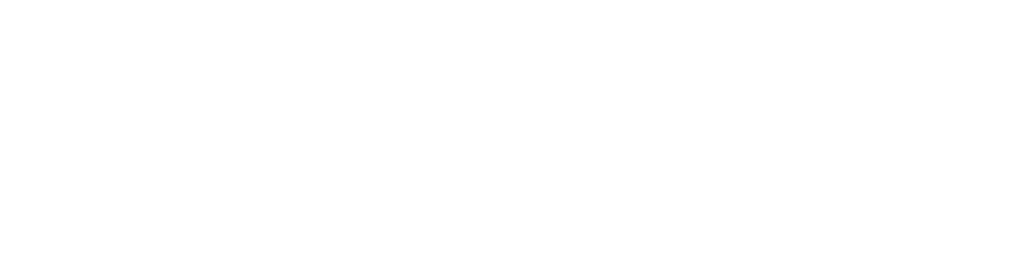
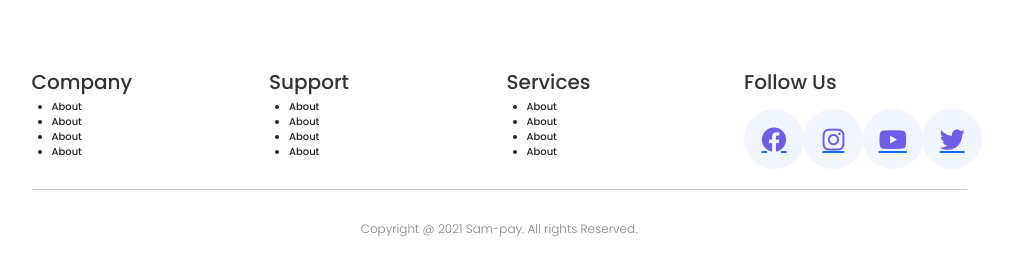
Before and after one commit to samstyle321/sam-pay, a React (Create React App) app: page / in a window 1280 px wide. Shown: the part 3967-4243 px from the top of the page, without its empty margins (141-1154 px from the left). Before the commit the page ends 4037 px from the top, so only its background shows below. Built offline with nearby package versions, Linux system fonts and the light colour scheme.

Commit message:
Footer Component

```diff
--- a/src/App.js
+++ b/src/App.js
@@ -7,6 +7,7 @@
 import AboutUs from "./AboutUs";
 import Services from "./Services";
 import ContactUs from "./ContactUs";
+import Footer from "./Footer";
 const App = () => {
   return (
     <>
@@ -16,6 +17,7 @@
       <AboutUs />
       <Services />
       <ContactUs />
+      <Footer />
     </>
   );
 };
--- /dev/null
+++ b/src/Footer.js
@@ -0,0 +1,102 @@
+import React from "react";
+
+const Footer = () => {
+  return (
+    <>
+      <footer>
+        <div className="container">
+          <div className="row">
+            <div className="col-12 col-lg-10 mx-auto">
+              <div className="row">
+                <div className="col-6 col-lg-3">
+                  <h2>Company</h2>
+                  <ul>
+                    <li>
+                      <a href="#"></a>About
+                    </li>
+                    <li>
+                      <a href="#"></a>About
+                    </li>
+                    <li>
+                      <a href="#"></a>About
+                    </li>
+                    <li>
+                      <a href="#"></a>About
+                    </li>
+                  </ul>
+                </div>
+                <div className="col-6 col-lg-3">
+                  <h2>Support</h2>
+                  <ul>
+                    <li>
+                      <a href="#"></a>About
+                    </li>
+                    <li>
+                      <a href="#"></a>About
+                    </li>
+                    <li>
+                      <a href="#"></a>About
+                    </li>
+                    <li>
+                      <a href="#"></a>About
+                    </li>
+                  </ul>
+                </div>
+                <div className="col-6 col-lg-3">
+                  <h2>Services</h2>
+                  <ul>
+                    <li>
+                      <a href="#"></a>About
+                    </li>
+                    <li>
+                      <a href="#"></a>About
+                    </li>
+                    <li>
+                      <a href="#"></a>About
+                    </li>
+                    <li>
+                      <a href="#"></a>About
+                    </li>
+                  </ul>
+                </div>
+                <div className="col-6 col-lg-3">
+                  <h2>Follow Us</h2>
+                  <div className="row">
+                    <div className="col-3 mx-auto">
+                      <a href="#">
+                        <i className="fab fa-facebook fonstawesome-style"></i>
+                      </a>
+                    </div>
+                    <div className="col-3 mx-auto">
+                      <a href="#">
+                        <i className="fab fa-instagram fonstawesome-style"></i>
+                      </a>
+                    </div>
+                    <div className="col-3 mx-auto">
+                      <a href="#">
+                        <i className="fab fa-youtube fonstawesome-style"></i>
+                      </a>
+                    </div>
+                    <div className="col-3 mx-auto">
+                      <a href="#">
+                        <i className="fab fa-twitter fonstawesome-style"></i>
+                      </a>
+                    </div>
+                  </div>
+                </div>
+              </div>
+              <hr />
+              <div className="mt-3">
+                <p className="main-hero-para text-center w-100">
+                  Copyright @ 2021 Sam-pay. All rights Reserved.
+                </p>
+              </div>
+            </div>
+          </div>
+        </div>
+      </footer>
+    </>
+  );
+};
+
+export default Footer;
```
